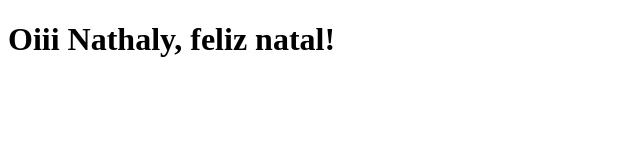
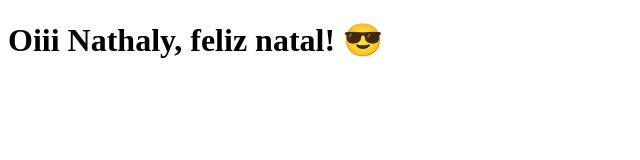
Before and after one commit to pedroabreudev/clone-tabnews, a Next.js app: page / in a window 1280 px wide. Shown: the top 160 px of the page, without its empty margins (0-640 px from the left). Built offline with nearby package versions, Linux system fonts and the light colour scheme.

Commit message:
modifica a frase

```diff
--- a/pages/index.js
+++ b/pages/index.js
@@ -1,5 +1,5 @@
 function Home(){
-    return <h1>Oiii Nathaly, feliz natal!</h1>
+    return <h1>Oiii Nathaly, feliz natal! 😎</h1>
 }
 
 export default Home;
```
